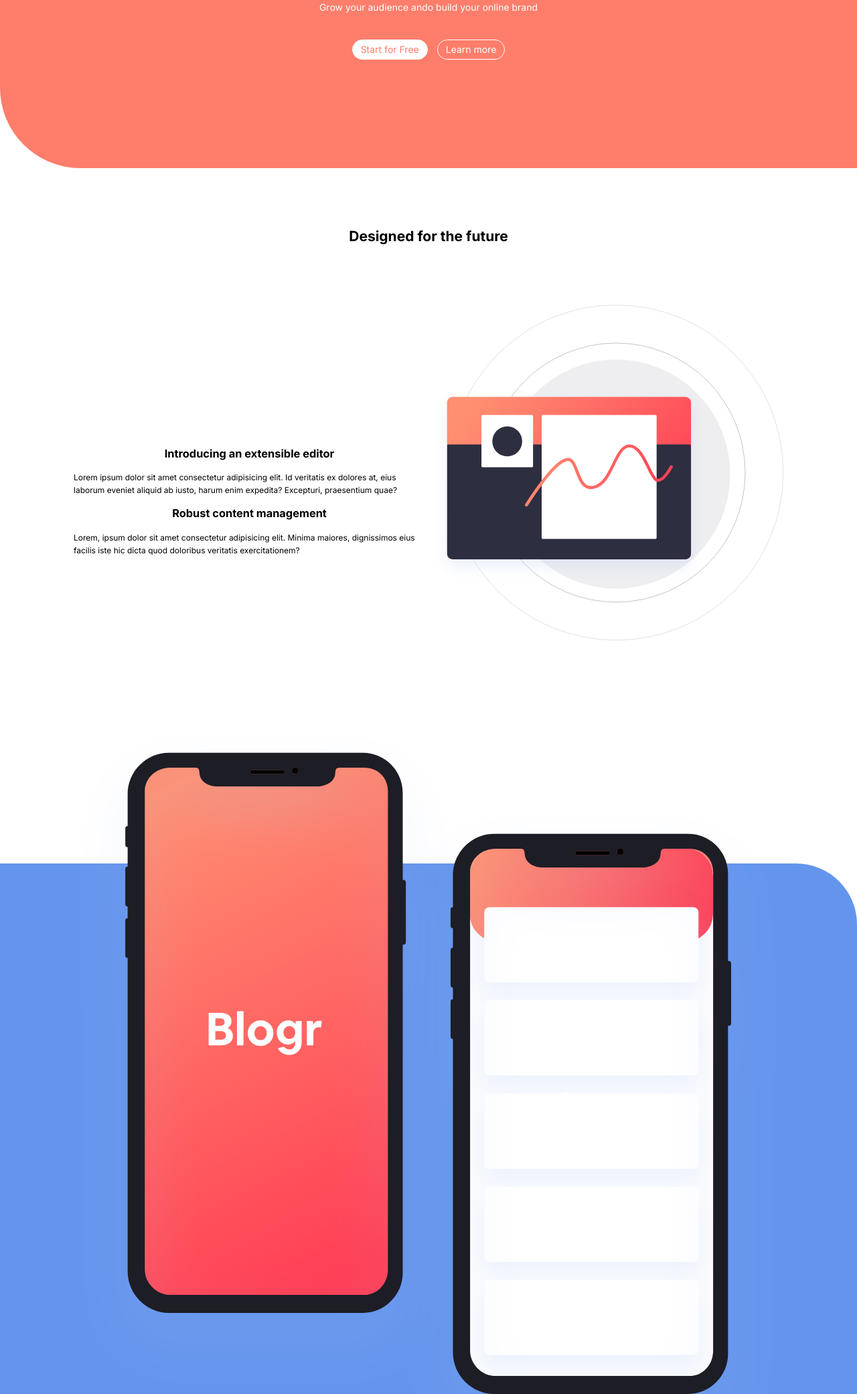
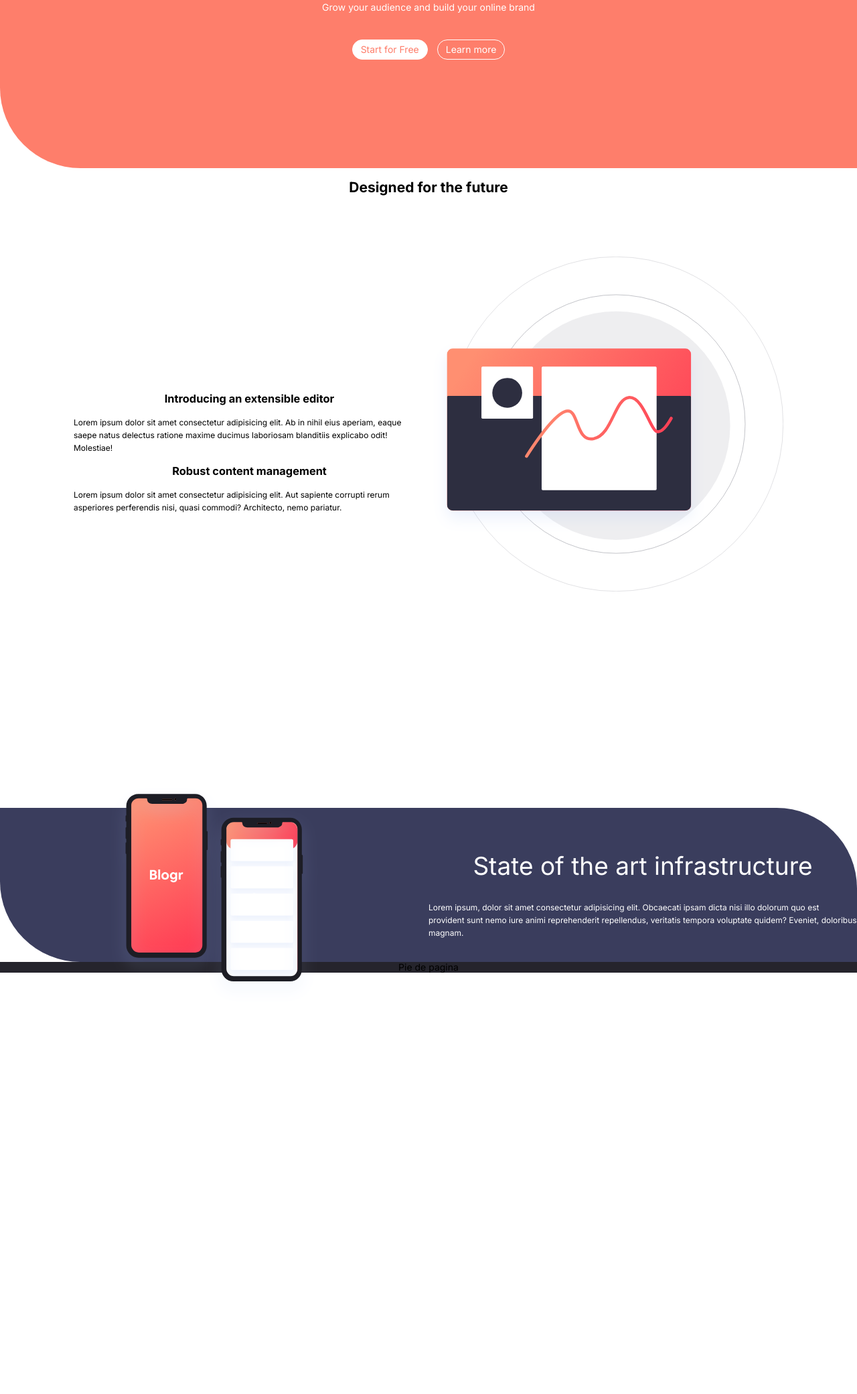
Before and after one commit to EstebanOsunaIng/Blog-rwd, a plain HTML site: page index.html in a window 1280 px wide. Shown: the part 269-2350 px from the top of the page at 67% size. After the commit the page ends 2075 px from the top, so only its background shows below. Drawn offline with Linux system fonts and the light colour scheme.

Commit message:
Se realizo cambios de una parte del main

```diff
--- a/css/style.css
+++ b/css/style.css
@@ -1,4 +1,4 @@
-@import url('https://fonts.googleapis.com/css2?family=Inter:ital,opsz,wght@0,14..32,100..900;1,14..32,100..900&family=Lexend+Deca:wght@100..900&family=Roboto+Slab:wght@100..900&display=swap');
+@import url('https://fonts.googleapis.com/css2?family=Inter:ital,opsz,wght@0,14..32,100..900;1,14..32,100..900&display=swap');
 
 :root {
     /** Colors */
@@ -8,29 +8,36 @@
     /** Fonts */
     --overall-fontsize: 62.5%;
 }
+
 html,
 body {
     height: 100%;
     margin: 0;
     padding: 0;
 }
+
 html {
     font-size: var(--overall-fontsize);           /** 16px * 0.625 = 10px  Conversion en base 10*/
 }
+
+
 body {
-    font-size: 1.4rem;
-    font-family: "Inter", sans-serif;         /** 14px; */
+    font-size: 1.4rem;          /** 14px; */
+    font-family: "Inter", sans-serif;
     text-align: center;
 }
+
 .main-container {
     max-height: 100vh;
     display: flex;
     flex-direction: column;
 }
+
 /** Header */
 .header {
     background-color: var(--Coral-Reef);
 }
+
 .navbar {
     display: flex;
     justify-content: space-between;
@@ -38,28 +45,34 @@ body {
     max-height: 8rem;
     height: 8rem;
 }
+
 .logo-site {
     text-decoration: none;
     color: white;
     font-size: 2.4rem;
     font-weight: bold;
 }
-.navbar_center {
+
+.navbar__center {
     display: flex;
     justify-content: space-between;
     align-items: center;
     gap: 1rem;
 }
+
 .icon-hamburguer {
     color: white;
     font-size: 2.4rem;
 }
-.navbar_right {
+
+.navbar__right {
     display: none;
 }
+
 .menu-main {
     display: none;
 }
+
 .menu-authentication {
     list-style: none;
     padding: 0;
@@ -68,6 +81,7 @@ body {
     align-items: center;
     gap: 1rem;
 }
+
 .menu-authentication .item-3 {
     display: none;
 }
@@ -85,30 +99,34 @@ body {
     border: 1px solid white;
     color: var(--Coral-Reef);
 }
+
 .btn-outline-primary {
     border: 1px solid white;
     color: white;
 }
+
 .btn-secondary {
     border: 1px solid transparent;
     color: white;
 }
+
 /** Main */
 .main {
     flex-grow: 1;
 }
-/* Main: Section call to action */
+
+/** Main: Section Call to Action */
 .section-call-to-action {
     background: var(--Coral-Reef);
-    color: white;
-    max-height: 44rem;
+    display: flex;
     height: 44rem;
-    display: flex;
+    border-radius: 0 0 0 12rem;
     justify-content: center;
     align-items: center;
     text-align: center;
-    border-radius: 0 0 0 12rem;
+    color: white;
 }
+
 .buttons {
     display: flex;
     justify-content: center;
@@ -117,47 +135,71 @@ body {
     margin: 4rem 0;
 }
 
-.section-designed-for-the-future.section {
-    margin-top: 9rem;
+/** Main: Section Designed for the Future */
+.content-designed-for-the-future {
+    margin: 9rem 0;
 }
 
-/* Main: Section Designed for the future */
-.content-designed-for-the-future {
-    margin: 9rem 0;
-
+.img-designed-for-the-future {
+    max-width: 100%;
+    width: 100%;
+    margin-bottom: 8rem;
 }
 
 .content-designed-for-the-future p {
+    /* color: blue; */
     text-align: left;
     line-height: 1.9rem;
     font-size: 1.2rem;
 }
-.img-designed-for-the-future {
-    width: 100%;
-    max-width: 100%;
-    margin-bottom: 8rem;
-    border-radius: 5px;
-}
-
 
 .section-2 {
+    /* border: 1px solid; */
     width: 84%;
     margin: 0 auto;
 }
 
-/* Section iphone  */
-.section-iphone-for-the-future {
-    background-color: cornflowerblue;
-    border-radius: 0 91px 0 91px;
-    margin-top: 25rem;
+/** Main: State of the art */
+.section-state-of-the-art.section {
+    margin: 24rem 0 0;
+    color: white;
+}
+.bg-jacarta {
+    background: var(--Jacarta);
+    height: 60rem;
+    border-radius: 0 12rem;
 }
 
-.img-phones {
-    width: 100%;
-    max-width: 100%;
+.content-state-of-the-art {
+    height: 60rem;
+}
+
+.content-state-of-the-art .section-1 {
     display: flex;
     position: relative;
-    top: -204px;
+    top: -15rem;
+    justify-content: center;
+}
+
+.img-state-of-art {
+    width: 39rem;
+    max-width: 50rem;
+}
+
+.content-state-of-the-art .section-2 {
+    position: relative;
+    top: -16rem;
+}
+
+.content-state-of-the-art h2 {
+    font-size: 3.7rem;
+    font-weight: normal;
+}
+
+.content-state-of-the-art p {
+    text-align: left;
+    line-height: 1.9rem;
+    font-size: 1.2rem;
 }
 
 
@@ -165,7 +207,7 @@ body {
 .footer {
     background-color: var(--Dark-Gunmetal);
 }
-/** Media Queries */
+
 .container {
     /* border: 2px dotted blue; */
     max-width: 96vw;
@@ -180,26 +222,30 @@ body {
     box-sizing: border-box;
     padding: 0;
 }
+
+
+
+
 /** Media Queries */
-@media ( min-width: 567px) {
+@media ( min-width: 567px ) {
     .container {
         max-width: 56rem;
         padding: 0 1.6rem;
     }
-
 }
 @media ( min-width: 768px ) {
     .container {
         max-width: 72rem;
         padding: 0 2.4rem;
     }
-    .navbar_left {
+    /** Header */
+    .navbar__left {
         flex-basis: 15rem;
     }
-    .navbar_center {
+    .navbar__center {
         flex-grow: 1;
     }
-    .navbar_right {
+    .navbar__right {
         display: block;
         flex-basis: 15rem;
     }
@@ -214,6 +260,11 @@ body {
     .icon-hamburguer {
         display: none;
     }
+    /** Main: Section Designed for the Future */
+    .section-designed-for-the-future .section-1,
+    .section-designed-for-the-future .section-2 {
+        flex: 1;
+    }
     .content-designed-for-the-future {
         display: flex;
         gap: 1rem;
@@ -221,11 +272,39 @@ body {
         justify-content: center;
         flex-direction: row-reverse;
     }
+    /** Main: Section State of the art  */
+    .bg-jacarta {
+        height: 23rem;
+    }
+    .content-state-of-the-art {
+        display: flex;
+        /* color: orange; */
+        /* border: 3px solid orange; */
+        justify-content: center;
+        align-items: center;
+    }
+    .content-state-of-the-art .section-1 {
+        display: flex;
+        position: relative;
+        top: -17rem;
+        /* border: 3px solid yellow; */
+        flex: 1 0 50%;
+        justify-content: center;
+        align-items: center;
+    }
+    .img-state-of-art {
+        width: 31rem;
+        max-width: 31rem;
+    }
 
-    .section-1,
-    .section-2{
-        flex: 1;
+    .content-state-of-the-art .section-2 {
+        position: relative;
+        top: -17rem;
+        height: 19rem;
+        flex: 1 0 50%;
+        width: 83%;
     }
+
 }
 @media ( min-width: 992px ) {
     .container {
--- a/index.html
+++ b/index.html
@@ -13,21 +13,24 @@
         <header class="header">
             <div class="container">
                 <nav class="navbar">
-                    <div class="navbar_left">
+                    <div class="navbar__left">
                         <a class="logo-site" href="#">Blogr</a>
                     </div>
-                    <div class="navbar_center">
+                    <div class="navbar__center">
                         <ul class="menu-main">
                             <li class="menu-item item item-1">
-                                <a class="menu-link link link-1 btn btn-secondary" href="#">Product</a></li>
+                                <a class="menu-link link link-1 btn btn-secondary" href="#">Product</a>
+                            </li>
                             <li class="menu-item item item-2">
-                                <a class="menu-link link link-2 btn btn-secondary" href="#">Company</a></li>
+                                <a class="menu-link link link-2 btn btn-secondary" href="#">Company</a>
+                            </li>
                             <li class="menu-item item item-3">
-                                <a class="menu-link link link-3 btn btn-secondary" href="#">Connect</a></li>
+                                <a class="menu-link link link-3 btn btn-secondary" href="#">Connect</a>
+                            </li>
                         </ul>
                         <i class="fa-solid fa-bars icon-hamburguer"></i>
                     </div>
-                    <div class="navbar_right">
+                    <div class="navbar__right">
                         <ul class="menu-authentication">
                             <li class="menu-item item item-1">
                                 <a class="menu-link link link-1 btn btn-outline-primary" href="#">Login</a>
@@ -36,7 +39,7 @@
                                 <a class="menu-link link link-2 btn btn-primary" href="#">Sign in</a>
                             </li>
                             <li class="menu-item item item-3">
-                                <a class="menu-link link link-3 btn" href="#">Sign out</a>
+                                <a class="menu-link link link-3 btn btn-outline-primary" href="#">Sign out</a>
                             </li>
                         </ul>
                     </div>
@@ -44,54 +47,56 @@
             </div>
         </header>
         <main class="main">
-            <!-- seccion principal -->
+            <!-- Seccion Principal -->
             <section class="section-call-to-action section">
                 <div class="container">
                     <div class="content-call-to-action">
-                        <h1>A moderm publishing platform</h1>
-                        <p>Grow your audience ando build your online brand</p>
+                        <h1>A modern publishing platform</h1>
+                        <p>Grow your audience and build your online brand</p>
                         <div class="buttons">
                             <a href="#" class="btn btn-primary">Start for Free</a>
                             <a href="#" class="btn btn-outline-primary">Learn more</a>
                         </div>
                     </div>
-
                 </div>
             </section>
+            <!-- Seccion: Designed for the future -->
             <section class="section-designed-for-the-future section">
                 <div class="container">
                     <h2>Designed for the future</h2>
                     <div class="content-designed-for-the-future">
                         <div class="section-1">
+                            <!-- Forma de colocar imagenes autoajustables de diferentes fuentes (varias imagenes) -->
                             <picture>
-                                <!-- forma de colocar imagenes autoajusttables de ddiferentes fuentes -->
-                                <source media="(max-width: 567px)" srcset="./images/illustration-editor-mobile.png"/>
+                                <source media="(max-width: 567px)" srcset="./images/illustration-editor-mobile.png" />
                                 <source media="(min-width: 768px)" srcset="./images/illustration-editor-desktop.svg" />
-                                <img class="img img-designed-for-the-future" src="./images/illustration-editor-mobile.png" alt="Image: illustration Editor Desktop" />
+
+                                <img class="img img-designed-for-the-future" src="./images/illustration-editor-mobile.png" alt="Image: Ilustration Editor Desktop" />
                             </picture>
-                            <!-- forma convensional de agregar imagenes -->
-                            <!-- <img class="img img-designed-for-the-future" src="./images/illustration-editor-mobile.svg" alt="Image: Ilustration Editor Desktop" srcset=""> -->
+
+                            <!-- Forma convencional de agregar imagenes -->
+                            <!-- <img class="img img-designed-for-the-future" src="./images/illustration-editor-mobile.svg" alt="Image: Ilustration Editor Desktop"> -->
                         </div>
                         <div class="section-2">
                             <h3>Introducing an extensible editor</h3>
-                            <p>Lorem ipsum dolor sit amet consectetur adipisicing elit. Id veritatis ex dolores at, eius laborum eveniet aliquid ab iusto, harum enim expedita? Excepturi, praesentium quae?</p>
+                            <p>Lorem ipsum dolor sit amet consectetur adipisicing elit. Ab in nihil eius aperiam, eaque saepe natus delectus ratione maxime ducimus laboriosam blanditiis explicabo odit! Molestiae!</p>
+
                             <h3>Robust content management</h3>
-                            <p>Lorem, ipsum dolor sit amet consectetur adipisicing elit. Minima maiores, dignissimos eius facilis iste hic dicta quod doloribus veritatis exercitationem?</p>
+                            <p>Lorem ipsum dolor sit amet consectetur adipisicing elit. Aut sapiente corrupti rerum asperiores perferendis nisi, quasi commodi? Architecto, nemo pariatur.</p>
                         </div>
                     </div>
                 </div>
             </section>
-
-            <section class="section-iphone-for-the-future">
-                <div class="container">
-                    <div class="content-iphone-for-the-future">
-                        <div class="section-iphone1">
-                                <img class="img-phones" src="images/illustration-phones.svg" alt="">
+            <!-- Seccion: State of the art -->
+            <section class="section-state-of-the-art section">
+                <div class="container-fluid bg-jacarta">
+                    <div class="content-state-of-the-art">
+                        <div class="section-1">
+                            <img class="img img-state-of-art" src="./images/illustration-phones.svg" alt="Image: Illustration Phone">
                         </div>
-
-                        <div class="section-iphone2">
-                            <h3>State of the Art Infrastructure</h3>
-                            <p>Lorem ipsum dolor sit amet consectetur, adipisicing elit. Maxime aliquam hic nesciunt vel nobis recusandae enim magni in quis necessitatibus! Doloribus debitis sint autem qui tenetur rem enim, laudantium illo.</p>
+                        <div class="section-2">
+                            <h2>State of the art infrastructure</h2>
+                            <p>Lorem ipsum, dolor sit amet consectetur adipisicing elit. Obcaecati ipsam dicta nisi illo dolorum quo est provident sunt nemo iure animi reprehenderit repellendus, veritatis tempora voluptate quidem? Eveniet, doloribus magnam.</p>
                         </div>
                     </div>
                 </div>
@@ -99,7 +104,7 @@
         </main>
         <footer class="footer">
             <div class="container">
-                <!-- TODO: Revisar el comportamiendo del pie de pagina, se desacopla -->
+                <!-- TODO: Revisar el comportamiento del pie de pagina que se desacopla cuando el main posee contenido -->
                 Pie de pagina
             </div>
         </footer>
```
